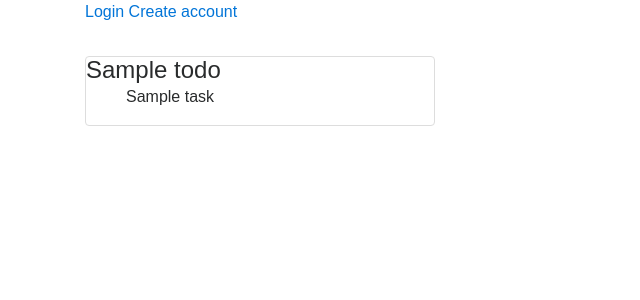
After one commit to codebicycle/buy-milk, a Flask app: page /todos in a window 1280 px wide. The commit adds this page. Shown: the top 300 px of the page, without its empty margins (0-640 px from the left). Run offline with Flask 2, Linux system fonts and the light colour scheme; tables that the repository leaves empty hold one stand-in row (values such as "Sample post"); parts of the project's set-up code (start-up, migrations or seed data) failed here and were passed over; some libraries are stand-ins or nearby versions.

Commit message:
Add todos listing

```diff
--- a/todo/static/styles.css
+++ b/todo/static/styles.css
@@ -37,3 +37,15 @@ nav > form {
 .hidden {
     display: none;
 }
+
+.thumbnail {
+    border: 1px solid #ddd;
+    border-radius: 4px;
+    height: 100%;
+    display: block;
+}
+
+a.thumbnail {
+    color: inherit;
+    text-decoration: none;
+}
--- /dev/null
+++ b/todo/templates/todos_show.html
@@ -0,0 +1,22 @@
+{% extends 'base.html' %}
+
+{% block title %}Todos{% endblock %}
+
+{% block content %}
+
+<div class="row">
+  {%  for todo in todos %}
+    <div class="col-sm-6 col-md-4">
+      <a class="thumbnail" href="{{ url_for('todo_show', todo_id=todo.id) }}">
+        <span class="h4">{{ todo.title }}</span>
+        <ul>
+          {% for task in todo.tasks %}
+            <li class="list-unstyled">{{ task.title }}</li>
+          {% endfor %}
+        </ul>
+      </a>
+    </div>
+  {% endfor %}
+</div>
+
+{% endblock %}
--- a/todo/todo.py
+++ b/todo/todo.py
@@ -78,7 +78,7 @@ class Task(db.Model):
 @app.route('/')
 @app.route('/index')
 def index():
-    return render_template('welcome.html')
+    return redirect(url_for('todos_show'))
 
 
 @app.route('/login', methods=['GET'])
@@ -144,6 +144,12 @@ def accounts_create():
     return redirect(url_for('index'))
 
 
+@app.route('/todos', methods=['GET'])
+def todos_show():
+    todos = Todo.query.filter_by(private=False).all()
+    return render_template('todos_show.html', todos=todos)
+
+
 @app.route('/todos/new', methods=['GET'])
 def todo_new():
     return render_template('todo_new.html')
```
